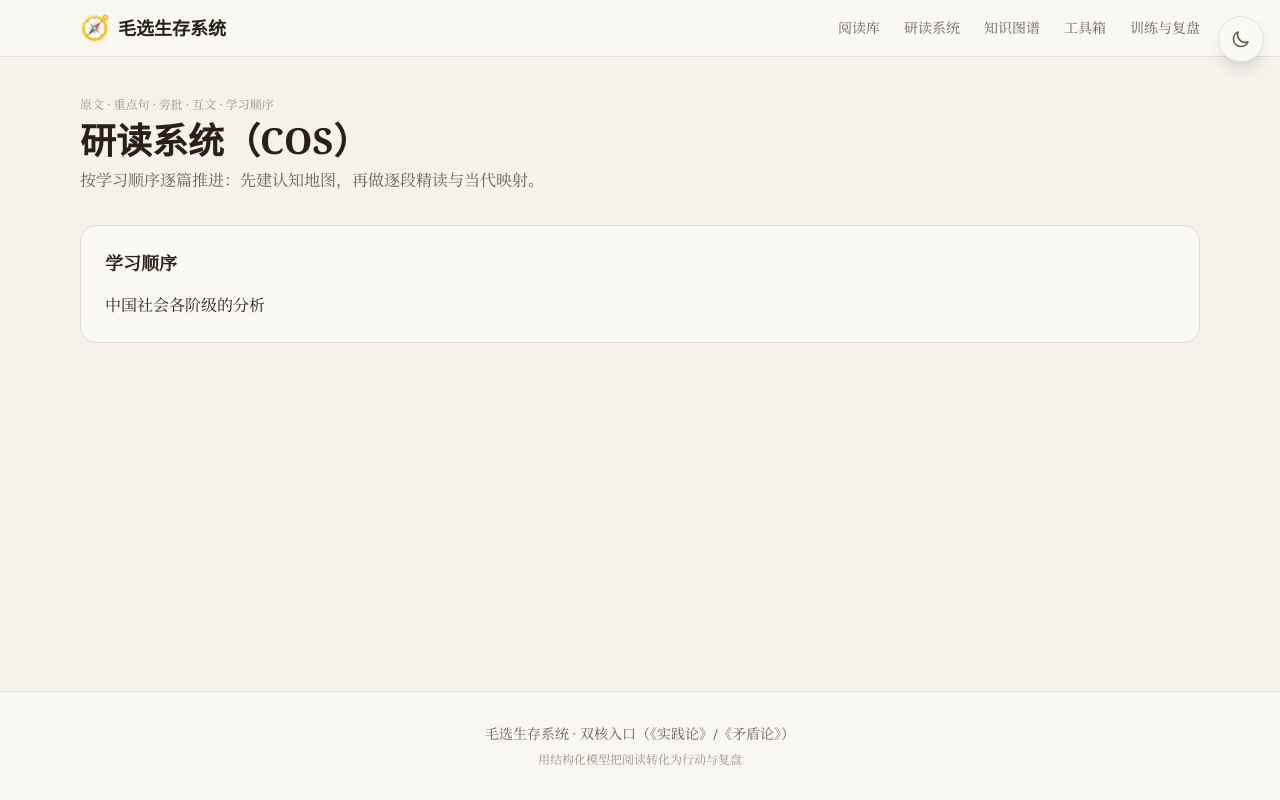
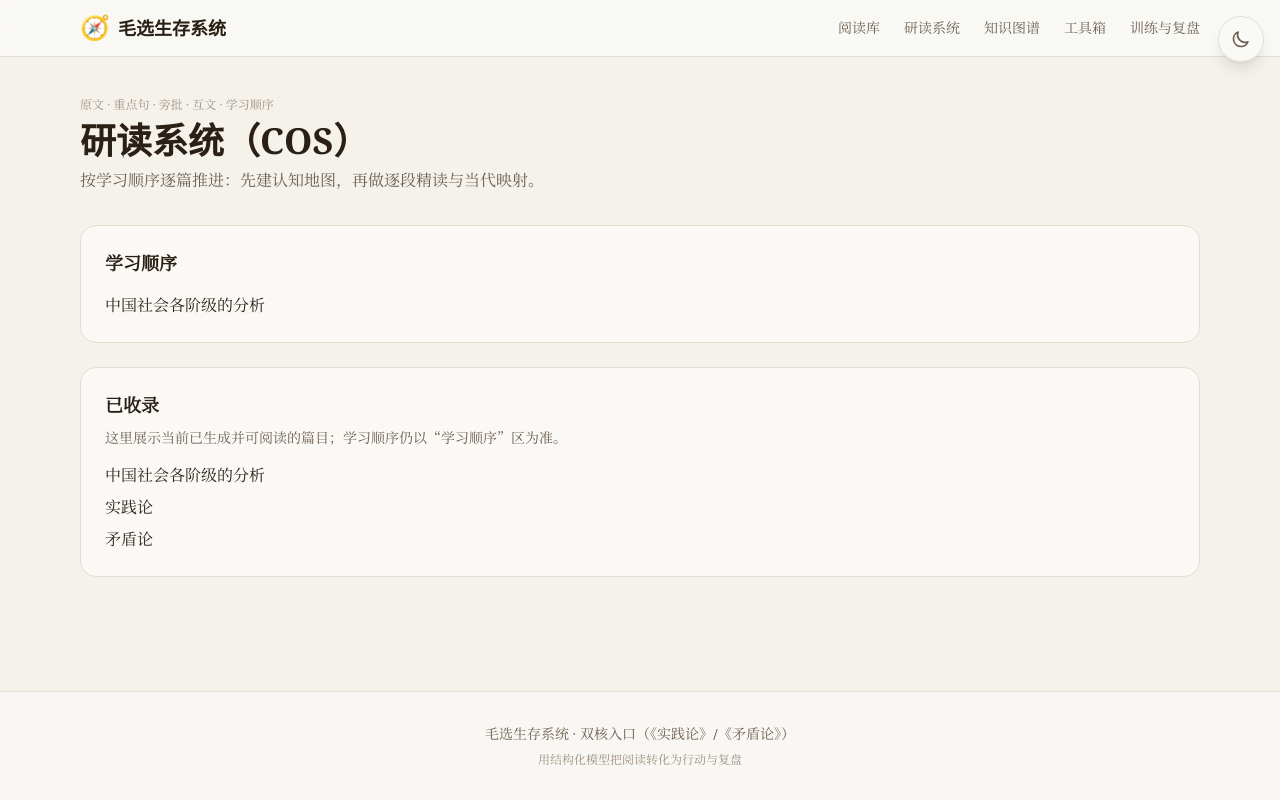
Before and after one commit to Debugooo/maoxuan-web, a Next.js app: page /study in a window 1280 px wide. Built offline with nearby package versions, Linux system fonts and the light colour scheme.

Commit message:
feat: 构建毛选生存斗争智库
Co-authored-by: traeagent <traeagent@users.noreply.github.com>

```diff
--- a/src/app/study/page.tsx
+++ b/src/app/study/page.tsx
@@ -8,6 +8,9 @@ export default function StudyPage() {
   const order = index.learningOrder;
   const byId = new Map<string, (typeof index.volumes)['v1']['items'][number]>();
   Object.values(index.volumes).forEach((v) => v.items.forEach((it) => byId.set(it.id, it)));
+  const all: (typeof index.volumes)['v1']['items'][number][] = [];
+  byId.forEach((it) => all.push(it));
+  all.sort((a, b) => a.id.localeCompare(b.id));
 
   return (
     <main className="max-w-6xl mx-auto px-4 py-10">
@@ -47,6 +50,30 @@ export default function StudyPage() {
           </div>
         )}
       </section>
+
+      <section className="wx-surface rounded-2xl p-6 mt-6">
+        <h2 className="text-lg font-bold" style={{ color: 'var(--wx-ink)' }}>
+          已收录
+        </h2>
+        <div className="mt-2 text-sm" style={{ color: 'var(--wx-ink-soft)' }}>
+          这里展示当前已生成并可阅读的篇目；学习顺序仍以“学习顺序”区为准。
+        </div>
+        {all.length ? (
+          <ul className="mt-4 space-y-2">
+            {all.map((it) => (
+              <li key={it.id}>
+                <Link href={`/study/${it.id}`} className="hover:underline" style={{ color: 'var(--wx-ink)' }}>
+                  {it.title}
+                </Link>
+              </li>
+            ))}
+          </ul>
+        ) : (
+          <div className="mt-3 text-sm" style={{ color: 'var(--wx-ink-soft)' }}>
+            暂无已收录篇目。
+          </div>
+        )}
+      </section>
     </main>
   );
 }
```
